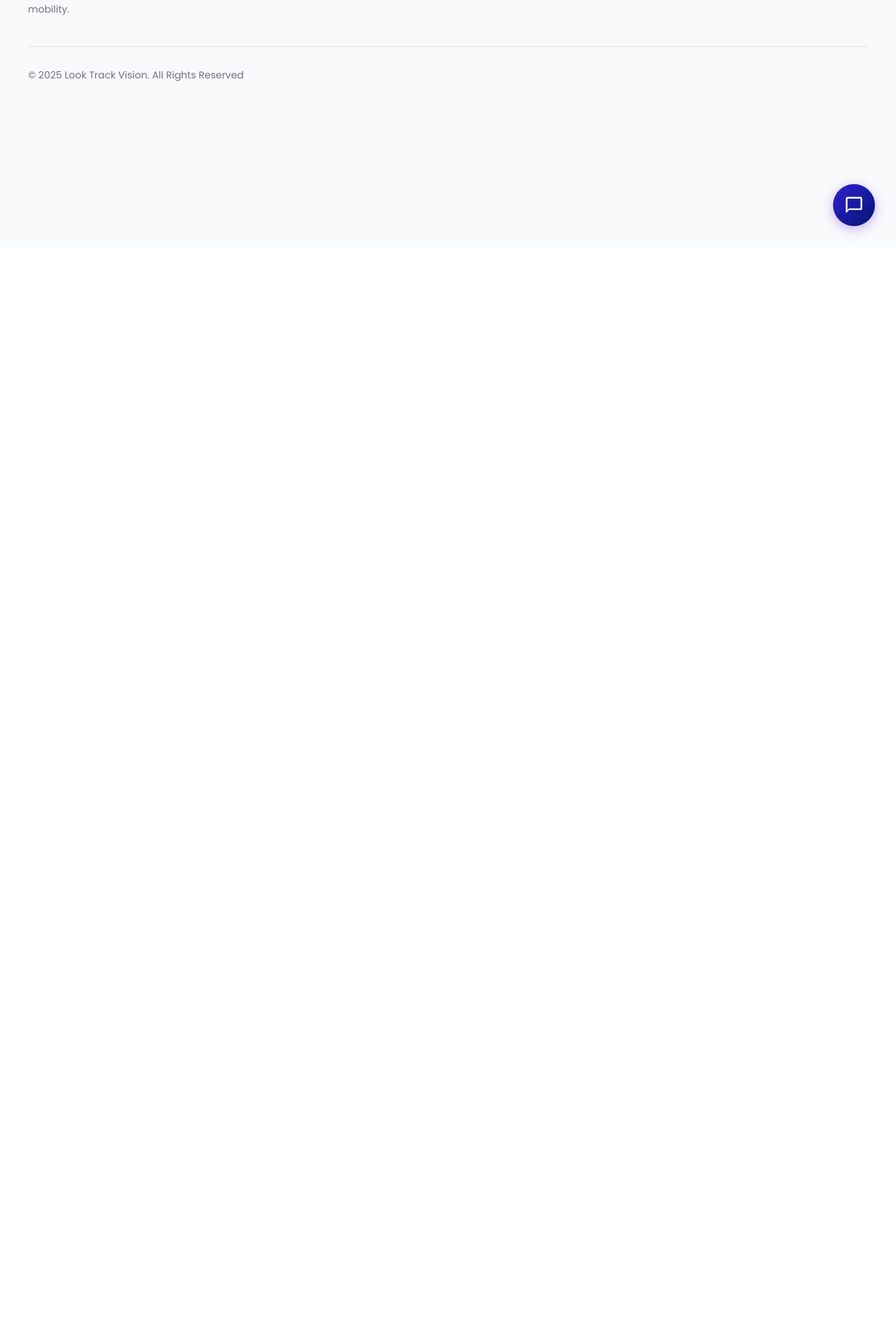
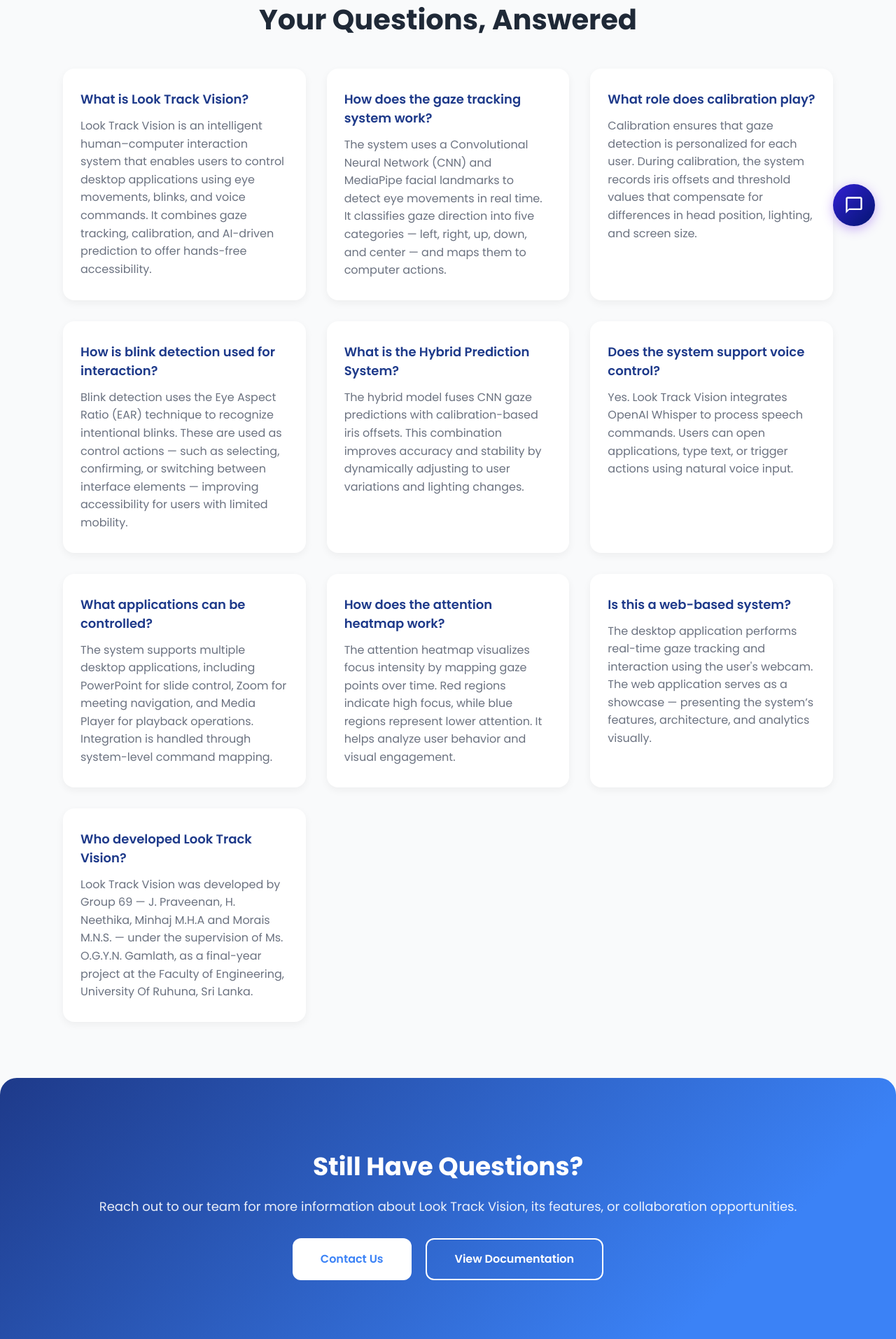
Before and after one commit to MoraisMNS/gaze-tracking-webapp-frontend, a React (Vite) app: page /faqs in a window 1280 px wide. Shown: the part 447-2360 px from the top of the page at 70% size. Before the commit the page ends 800 px from the top, so only its background shows below. Built offline with nearby package versions, Linux system fonts and the light colour scheme.

Commit message:
Develop FAQs Page

```diff
--- a/src/App.jsx
+++ b/src/App.jsx
@@ -20,7 +20,8 @@
 import HybridPrediction from "./pages/HybridPrediction";
 import Documentation from "./pages/Documentation";
 import Team from "./pages/Team";
-import { Contact } from "lucide-react";
+import Contact from "./pages/Contact";
+import FAQ from "./pages/FAQ";
 
 function Home() {
   return (
@@ -51,6 +52,7 @@
           <Route path="/documentation" element={<Documentation />} />
           <Route path="/team" element={<Team />} />
           <Route path="/contact-us" element={<Contact/>} />
+          <Route path="/faqs" element={<FAQ/>} />
           <Route path="/realtime-insights" element={<RealTimeInsights />} />
           <Route path="/voice-integration" element={<VoiceIntegration />} />
           <Route path="/case-studies" element={<CaseStudies />} />
--- a/src/components/Header.jsx
+++ b/src/components/Header.jsx
@@ -225,12 +225,12 @@
                 <div className="column-header rounded-lg px-4 py-2 mb-4">
                   <h3 className="font-semibold text-gray-800">Support</h3>
                 </div>
-                <a
-                  href="#"
-                  className="mega-menu-item block px-4 py-2 text-gray-700 rounded-md hover:bg-gray-50"
+                <Link
+                to="/faqs"
+                className="mega-menu-item block px-4 py-2 text-gray-700 rounded-md hover:bg-gray-50"
                 >
-                  FAQs
-                </a>
+                FAQs
+                </Link>
                 <Link
                 to="/documentation"
                 className="mega-menu-item block px-4 py-2 text-gray-700 rounded-md hover:bg-gray-50"
--- a/src/pages/Contact.jsx
+++ b/src/pages/Contact.jsx
@@ -39,7 +39,7 @@
           <div className="contact-card">
             <div className="contact-icon">📍</div>
             <h3>Location</h3>
-            <p>Faculty of Computing, Sri Lanka Institute of Information Technology (SLIIT)</p>
+            <p>Faculty of Engineering, University Of Ruhuna, Hapugala, Galle, Sri Lanka</p>
           </div>
         </div>
       </section>
@@ -49,23 +49,28 @@
         <h2 className="contact-section-title">Our Project Team</h2>
         <div className="contact-team-grid">
           <div className="team-member">
+            <h3 className="team-name">Supervisor</h3>
+            <p className="team-role">Ms. O.G.Y.N. Gamlath</p>
+          </div>
+
+          <div className="team-member">
             <h3 className="team-name">J. Praveenan</h3>
             <p className="team-role">Project Lead | Developer</p>
           </div>
 
           <div className="team-member">
-            <h3 className="team-name">M. Nirasha</h3>
+            <h3 className="team-name">H. Neethika</h3>
+            <p className="team-role">Project Lead | Developer</p>
+          </div>
+
+          <div className="team-member">
+            <h3 className="team-name">Minhaj MHA</h3>
             <p className="team-role">Research & Development | UI Designer</p>
           </div>
 
           <div className="team-member">
-            <h3 className="team-name">M. Mahesha</h3>
-            <p className="team-role">System Integration | Testing</p>
-          </div>
-
-          <div className="team-member">
-            <h3 className="team-name">Supervisor</h3>
-            <p className="team-role">Dr. [Supervisor Name]</p>
+            <h3 className="team-name">Morais MNS</h3>
+            <p className="team-role">Web Developer</p>
           </div>
         </div>
       </section>
--- /dev/null
+++ b/src/pages/FAQ.css
@@ -0,0 +1,142 @@
+.faq-page-container {
+  width: 100%;
+  background: #f9fafb;
+  overflow: hidden;
+}
+
+/* HERO SECTION */
+.faq-hero-section {
+  background: linear-gradient(135deg, #22d3ee 0%, #3b82f6 50%, #6366f1 100%);
+  color: white;
+  text-align: center;
+  padding: 100px 40px;
+}
+
+.faq-hero-title {
+  font-size: 54px;
+  font-weight: 700;
+  margin-bottom: 20px;
+}
+
+.faq-hero-subtitle {
+  font-size: 20px;
+  color: rgba(255, 255, 255, 0.9);
+  line-height: 1.6;
+  max-width: 800px;
+  margin: 0 auto;
+}
+
+/* FAQ SECTION */
+.faq-content-section {
+  padding: 80px 40px;
+}
+
+.faq-section-title {
+  font-size: 40px;
+  font-weight: 700;
+  color: #1f2937;
+  text-align: center;
+  margin-bottom: 40px;
+}
+
+.faq-grid {
+  display: grid;
+  grid-template-columns: repeat(auto-fit, minmax(300px, 1fr));
+  gap: 30px;
+  max-width: 1100px;
+  margin: 0 auto;
+}
+
+.faq-item {
+  background: white;
+  border-radius: 16px;
+  padding: 30px 25px;
+  box-shadow: 0 4px 12px rgba(0, 0, 0, 0.05);
+  transition: all 0.3s ease;
+}
+
+.faq-item:hover {
+  transform: translateY(-6px);
+  box-shadow: 0 10px 24px rgba(59, 130, 246, 0.2);
+}
+
+.faq-question {
+  font-size: 18px;
+  font-weight: 600;
+  color: #1e3a8a;
+  margin-bottom: 12px;
+}
+
+.faq-answer {
+  font-size: 16px;
+  color: #6b7280;
+  line-height: 1.6;
+}
+
+/* CTA SECTION */
+.faq-cta-section {
+  background: linear-gradient(135deg, #1e3a8a 0%, #3b82f6 80%);
+  color: white;
+  text-align: center;
+  padding: 100px 40px;
+  border-radius: 24px 24px 0 0;
+}
+
+.faq-cta-title {
+  font-size: 36px;
+  font-weight: 700;
+  margin-bottom: 16px;
+}
+
+.faq-cta-text {
+  font-size: 18px;
+  color: rgba(255, 255, 255, 0.9);
+  margin-bottom: 32px;
+}
+
+.faq-cta-buttons {
+  display: flex;
+  justify-content: center;
+  gap: 20px;
+  flex-wrap: wrap;
+}
+
+.faq-cta-btn {
+  padding: 16px 40px;
+  border-radius: 12px;
+  font-size: 16px;
+  font-weight: 600;
+  border: none;
+  cursor: pointer;
+  transition: all 0.3s ease;
+}
+
+.faq-cta-primary {
+  background: white;
+  color: #3b82f6;
+}
+
+.faq-cta-secondary {
+  background: transparent;
+  color: white;
+  border: 2px solid white;
+}
+
+.faq-cta-btn:hover {
+  transform: translateY(-3px);
+}
+
+/* RESPONSIVE */
+@media (max-width: 768px) {
+  .faq-hero-title {
+    font-size: 42px;
+  }
+
+  .faq-section-title {
+    font-size: 32px;
+  }
+
+  .faq-question {
+    font-size: 17px;
+  }
+}
--- /dev/null
+++ b/src/pages/FAQ.jsx
@@ -0,0 +1,112 @@
+import React from 'react';
+import './FAQ.css';
+import { useNavigate } from 'react-router-dom';
+
+const FAQ = () => {
+const navigate = useNavigate();
+
+  const handleContactClick = () => {
+    navigate('/contact-us');
+  };
+
+  const handleDocsClick = () => {
+    navigate('/documentation');
+  };
+  const faqs = [
+    {
+      question: "What is Look Track Vision?",
+      answer:
+        "Look Track Vision is an intelligent human–computer interaction system that enables users to control desktop applications using eye movements, blinks, and voice commands. It combines gaze tracking, calibration, and AI-driven prediction to offer hands-free accessibility."
+    },
+    {
+      question: "How does the gaze tracking system work?",
+      answer:
+        "The system uses a Convolutional Neural Network (CNN) and MediaPipe facial landmarks to detect eye movements in real time. It classifies gaze direction into five categories — left, right, up, down, and center — and maps them to computer actions."
+    },
+    {
+      question: "What role does calibration play?",
+      answer:
+        "Calibration ensures that gaze detection is personalized for each user. During calibration, the system records iris offsets and threshold values that compensate for differences in head position, lighting, and screen size."
+    },
+    {
+      question: "How is blink detection used for interaction?",
+      answer:
+        "Blink detection uses the Eye Aspect Ratio (EAR) technique to recognize intentional blinks. These are used as control actions — such as selecting, confirming, or switching between interface elements — improving accessibility for users with limited mobility."
+    },
+    {
+      question: "What is the Hybrid Prediction System?",
+      answer:
+        "The hybrid model fuses CNN gaze predictions with calibration-based iris offsets. This combination improves accuracy and stability by dynamically adjusting to user variations and lighting changes."
+    },
+    {
+      question: "Does the system support voice control?",
+      answer:
+        "Yes. Look Track Vision integrates OpenAI Whisper to process speech commands. Users can open applications, type text, or trigger actions using natural voice input."
+    },
+    {
+      question: "What applications can be controlled?",
+      answer:
+        "The system supports multiple desktop applications, including PowerPoint for slide control, Zoom for meeting navigation, and Media Player for playback operations. Integration is handled through system-level command mapping."
+    },
+    {
+      question: "How does the attention heatmap work?",
+      answer:
+        "The attention heatmap visualizes focus intensity by mapping gaze points over time. Red regions indicate high focus, while blue regions represent lower attention. It helps analyze user behavior and visual engagement."
+    },
+    {
+      question: "Is this a web-based system?",
+      answer:
+        "The desktop application performs real-time gaze tracking and interaction using the user's webcam. The web application serves as a showcase — presenting the system’s features, architecture, and analytics visually."
+    },
+    {
+      question: "Who developed Look Track Vision?",
+      answer:
+        "Look Track Vision was developed by Group 69 — J. Praveenan, H. Neethika, Minhaj M.H.A and Morais M.N.S. — under the supervision of Ms. O.G.Y.N. Gamlath, as a final-year project at the Faculty of Engineering, University Of Ruhuna, Sri Lanka."
+    }
+  ];
+
+  return (
+    <div className="faq-page-container">
+      {/* HERO SECTION */}
+      <section className="faq-hero-section">
+        <div className="faq-hero-content">
+          <h1 className="faq-hero-title">Frequently Asked Questions</h1>
+          <p className="faq-hero-subtitle">
+            Find answers to common questions about Look Track Vision’s gaze tracking, calibration,
+            and human–computer interaction system.
+          </p>
+        </div>
+      </section>
+
+      {/* FAQ CONTENT SECTION */}
+      <section className="faq-content-section">
+        <div className="faq-content-wrapper">
+          <h2 className="faq-section-title">Your Questions, Answered</h2>
+
+          <div className="faq-grid">
+            {faqs.map((faq, index) => (
+              <div className="faq-item" key={index}>
+                <h3 className="faq-question">{faq.question}</h3>
+                <p className="faq-answer">{faq.answer}</p>
+              </div>
+            ))}
+          </div>
+        </div>
+      </section>
+
+      {/* CTA SECTION */}
+      <section className="faq-cta-section">
+        <h2 className="faq-cta-title">Still Have Questions?</h2>
+        <p className="faq-cta-text">
+          Reach out to our team for more information about Look Track Vision, its features, or collaboration opportunities.
+        </p>
+        <div className="faq-cta-buttons">
+          <button className="faq-cta-btn faq-cta-primary" onClick={handleContactClick}>Contact Us</button>
+          <button className="faq-cta-btn faq-cta-secondary" onClick={handleDocsClick}>View Documentation</button>
+        </div>
+      </section>
+    </div>
+  );
+};
+
+export default FAQ;
--- a/src/pages/Team.jsx
+++ b/src/pages/Team.jsx
@@ -34,7 +34,7 @@
   ];
 
   const supervisor = {
-    name: 'Dr. Supervisor Name',
+    name: 'Ms. O.G.Y.N. Gamlath',
     image: '/images/team/supervisor.jpg',
     email: 'supervisor@university.edu',
     linkedin: '#'
```
